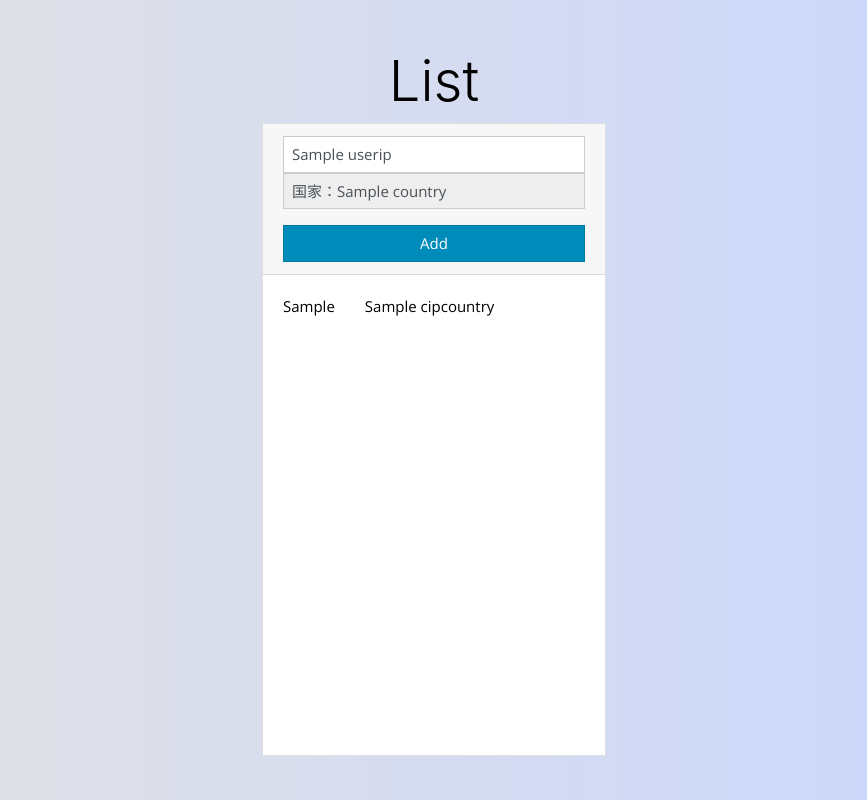
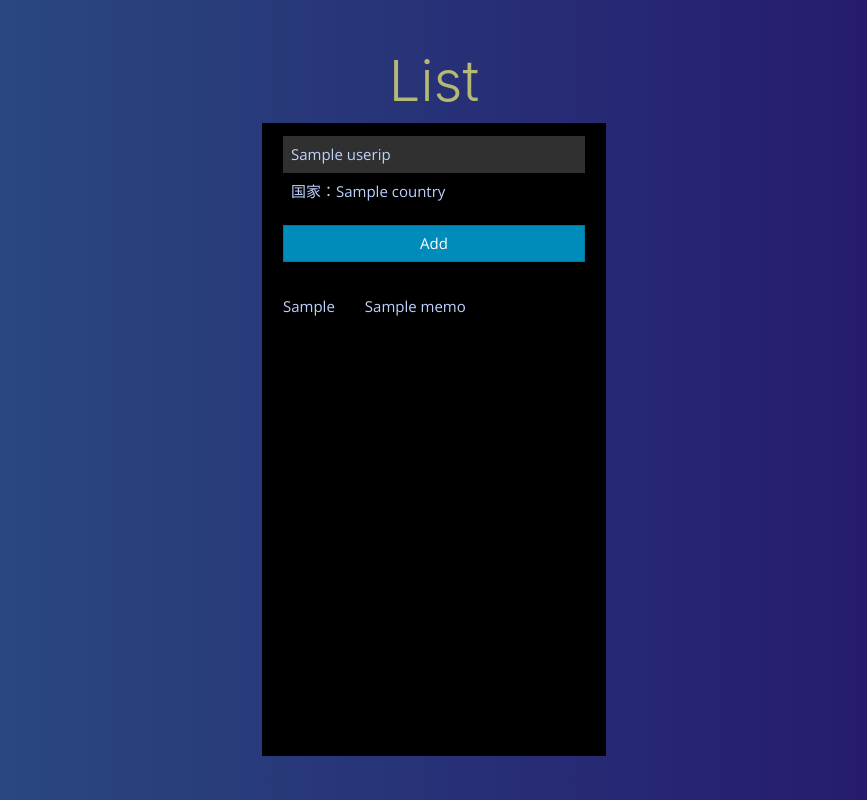
Before and after one commit to xifanu/pywall, a Flask app: template templates/index.html in a window 1280 px wide. Shown: the whole page, without its empty margins (206-1073 px from the left). Run offline with Flask 3, Linux system fonts and the light colour scheme; the template is opened without the code that fills it: most values are stand-ins (such as "Sample title", 1, 10 or a date in 2020); some libraries are stand-ins or nearby versions.

Commit message:
change color

```diff
--- a/static/main.css
+++ b/static/main.css
@@ -1,12 +1,18 @@
 body {
-    background: #C9D6FF;  /* fallback for old browsers */
-    background: -webkit-linear-gradient(to right, #E2E2E2, #C9D6FF);  /* Chrome 10-25, Safari 5.1-6 */
-    background: linear-gradient(to right, #E2E2E2, #C9D6FF); /* W3C, IE 10+/ Edge, Firefox 16+, Chrome 26+, Opera 12+, Safari 7+ */
+    background: #5b6175;  /* fallback for old browsers */
+    background: #5b6175;  /* Chrome 10-25, Safari 5.1-6 */
+    background: linear-gradient(to right, #2a5285, #251169); /* W3C, IE 10+/ Edge, Firefox 16+, Chrome 26+, Opera 12+, Safari 7+ */
     color: #000;
 }
 
 .title {
     font-family: "Nunito Sans", -apple-system, BlinkMacSystemFont, "Segoe UI", Roboto, "Helvetica Neue", Arial, sans-serif, "Apple Color Emoji", "Segoe UI Emoji", "Segoe UI Symbol";
+    color: #b4b974;
+}
+
+.card {
+    background-color: #000000;
+    color: #bed2ff;
 }
 
 .done {
--- a/templates/index.html
+++ b/templates/index.html
@@ -33,16 +33,16 @@
 
                         <form action="/add" method="POST">
                             <div class="form-group">
-                                <input type="text" name="cadd" placeholder="ClientIP" class="form-control"  value="{{userip}}">
-                                <input disabled type="text" name="country" class="form-control"  value="国家：{{country}}">
+                                <input type="text" style="border-top-width: 0px;border-bottom-width: 0px;border-left-width: 0px;border-right-width: 0px;background-color: #303030;color: #bed2ff;" name="cadd" placeholder="ClientIP" class="form-control"  value="{{userip}}">
+                                <input disabled type="text" style="border-top-width: 0px;border-bottom-width: 0px;border-left-width: 0px;border-right-width: 0px;background-color: #000000;color: #bed2ff;" name="country" class="form-control"  value="国家：{{country}}">
                             </div>
                             <button type="submit" class="btn btn-primary btn-block">Add</button>
                         </form>
                     </div>
                     <div class="card-body" style="height:60vh;overflow:auto;" >
 
-                            {% for cip_dama, cipcountry in ips_dama.items() %}
-                                <p>{{cip_dama}}　　{{cipcountry}}</p>
+                            {% for clientip in clientips %}
+                                <p>{{clientip.ip}}　　{{clientip.memo}}</p>
 
                             {% endfor %}
 
```
